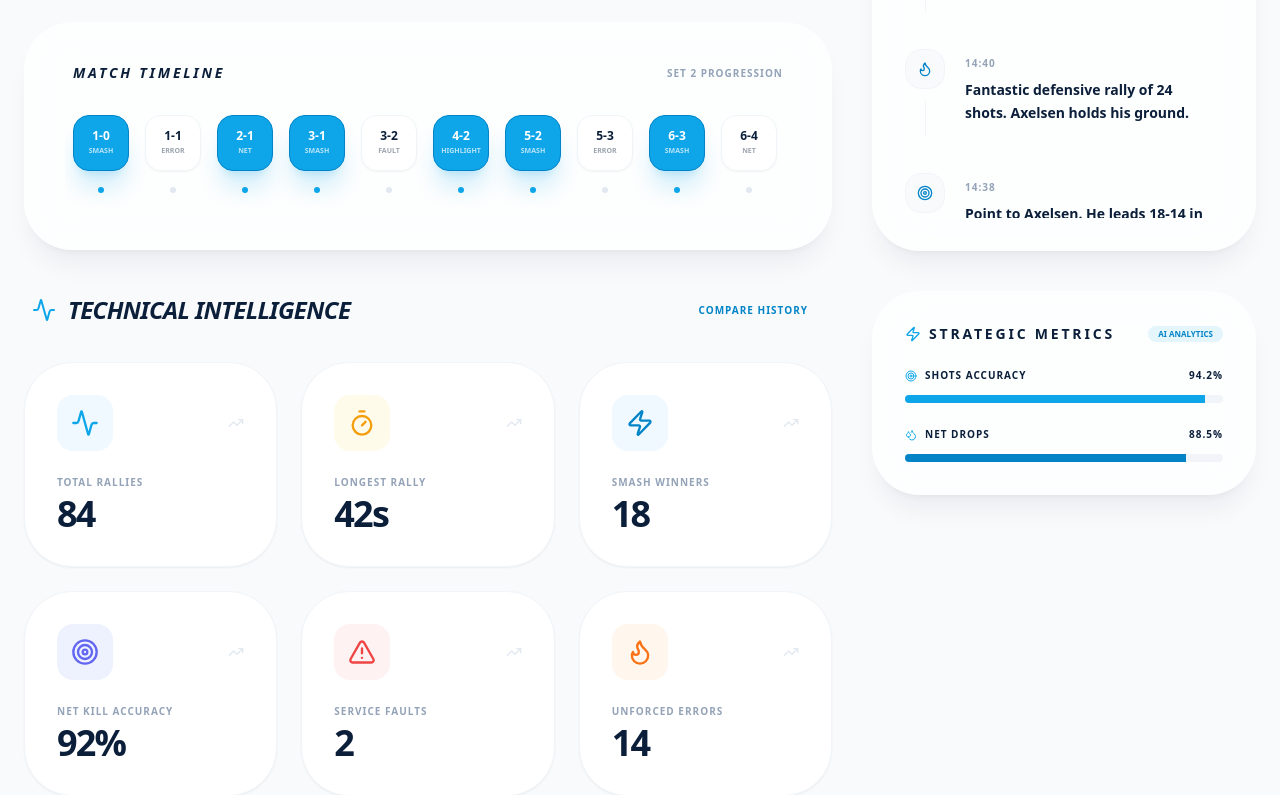
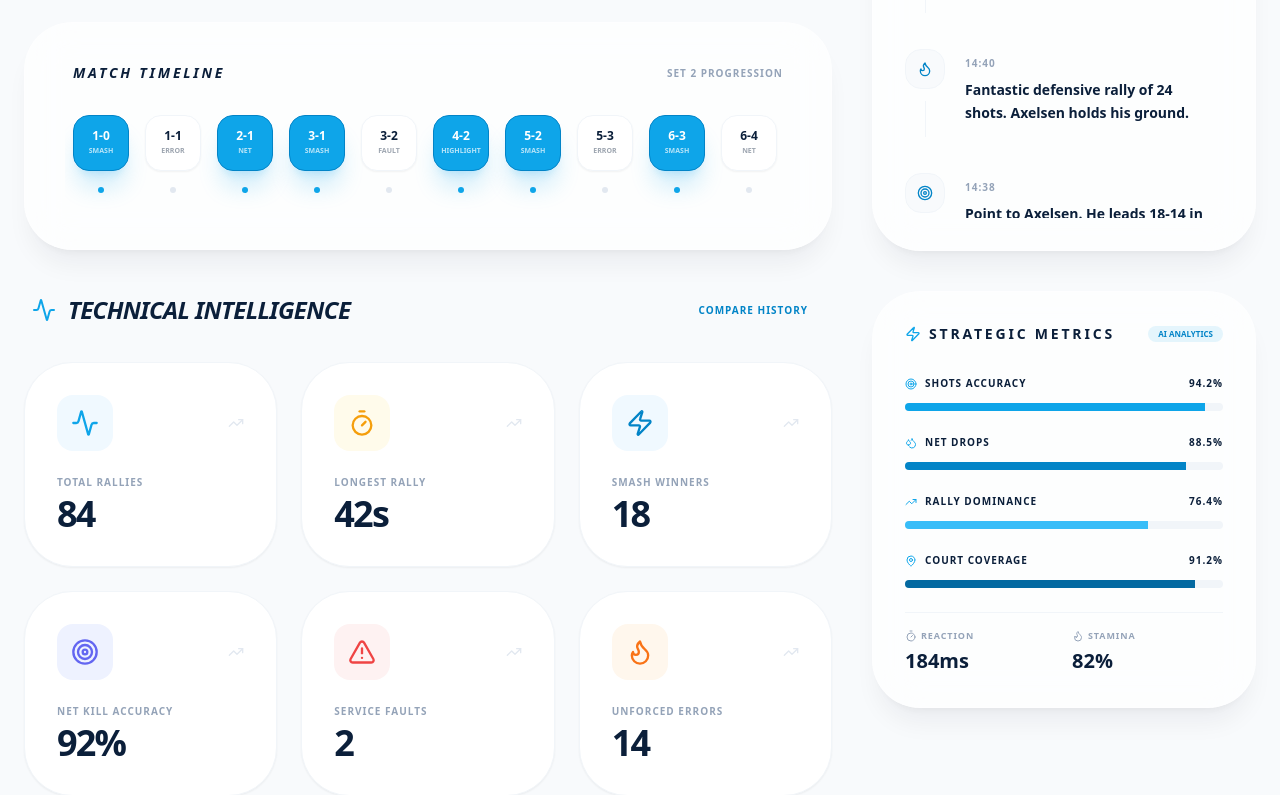
Before and after one commit to Sharief9381-tech/Smash-live, a React (Vite) app: page /broadcast/1 in a window 1280 px wide. Shown: the part 427-1222 px from the top of the page. Built offline with nearby package versions, Linux system fonts and the light colour scheme.

Commit message:
[dyad] Added four new AI metrics and improved the alignment of the Strategic Metrics panel. - wrote 1 file(s)

```diff
--- a/src/pages/LiveBroadcast.tsx
+++ b/src/pages/LiveBroadcast.tsx
@@ -10,7 +10,8 @@ import { Button } from '@/components/ui/button';
 import { Badge } from '@/components/ui/badge';
 import {
   Trophy, Clock, Activity,
-  Zap, Bell, Check, Target, Droplets
+  Zap, Bell, Check, Target, Droplets,
+  TrendingUp, Timer, Flame, MapPin
 } from 'lucide-react';
 import { motion } from 'framer-motion';
 import { cn } from '@/lib/utils';
@@ -61,7 +62,7 @@ const LiveBroadcast = () => {
 
       <main className="container px-6 py-12">
         <div className="grid lg:grid-cols-12 gap-10 items-start">
-          {/* Main Top Section: Scoreboard & Commentary */}
+          {/* Main Content Column */}
           <div className="lg:col-span-8 space-y-10">
             <section className="relative">
               <PremiumScoreboard
@@ -89,9 +90,9 @@ const LiveBroadcast = () => {
             </div>
           </div>
 
-          {/* Sidebar Section: Commentary & Strategic Metrics */}
+          {/* Sidebar Column */}
           <div className="lg:col-span-4 space-y-10">
-            {/* Commentary Feed moved next to Scoreboard */}
+            {/* Commentary Feed */}
             <CommentaryFeed events={[
               { id: '1', text: "Powerful cross-court smash from Axelsen leaves Lee with no response.", type: 'highlight', time: '14:42' },
               { id: '2', text: "Fantastic defensive rally of 24 shots. Axelsen holds his ground.", type: 'analysis', time: '14:40' },
@@ -100,9 +101,8 @@ const LiveBroadcast = () => {
               { id: '5', text: "Axelsen takes total control of the front court.", type: 'analysis', time: '14:32' },
             ]} />
 
-            {/* Strategic Metrics (Bottom) */}
+            {/* Strategic Metrics (Expanded Grid) */}
             <div className="glass-panel rounded-[3rem] p-8 border-slate-200 space-y-8">
-              <div className="space-y-6">
               <div className="flex items-center justify-between">
                 <h3 className="text-sm font-black uppercase tracking-[0.2em] flex items-center gap-2">
                   <Zap className="h-4 w-4 text-sky-500" /> Strategic Metrics
@@ -110,6 +110,7 @@ const LiveBroadcast = () => {
                 <Badge className="bg-sky-500/10 text-sky-600 border-none text-[8px] font-black">AI ANALYTICS</Badge>
               </div>
 
+              <div className="grid grid-cols-1 gap-6">
                 {/* Shots Accuracy */}
                 <div className="space-y-3">
                   <div className="flex justify-between text-[10px] font-black uppercase tracking-widest">
@@ -131,6 +132,43 @@ const LiveBroadcast = () => {
                     <motion.div initial={{ width: 0 }} animate={{ width: '88.5%' }} transition={{ duration: 1.5 }} className="h-full bg-sky-600" />
                   </div>
                 </div>
+
+                {/* Rally Dominance */}
+                <div className="space-y-3">
+                  <div className="flex justify-between text-[10px] font-black uppercase tracking-widest">
+                    <span className="flex items-center gap-2"><TrendingUp className="h-3 w-3 text-sky-500" /> Rally Dominance</span>
+                    <span className="text-[#0B1F3A]">76.4%</span>
+                  </div>
+                  <div className="h-2 bg-slate-100 rounded-full overflow-hidden">
+                    <motion.div initial={{ width: 0 }} animate={{ width: '76.4%' }} transition={{ duration: 1.5 }} className="h-full bg-sky-400" />
+                  </div>
+                </div>
+
+                {/* Court Coverage */}
+                <div className="space-y-3">
+                  <div className="flex justify-between text-[10px] font-black uppercase tracking-widest">
+                    <span className="flex items-center gap-2"><MapPin className="h-3 w-3 text-sky-500" /> Court Coverage</span>
+                    <span className="text-[#0B1F3A]">91.2%</span>
+                  </div>
+                  <div className="h-2 bg-slate-100 rounded-full overflow-hidden">
+                    <motion.div initial={{ width: 0 }} animate={{ width: '91.2%' }} transition={{ duration: 1.5 }} className="h-full bg-sky-700" />
+                  </div>
+                </div>
+
+                <div className="grid grid-cols-2 gap-4 pt-4 border-t border-slate-100">
+                  <div className="space-y-1">
+                    <p className="text-[9px] font-black text-slate-400 uppercase tracking-widest flex items-center gap-1">
+                      <Timer className="h-3 w-3" /> Reaction
+                    </p>
+                    <p className="text-xl font-black text-[#0B1F3A]">184ms</p>
+                  </div>
+                  <div className="space-y-1">
+                    <p className="text-[9px] font-black text-slate-400 uppercase tracking-widest flex items-center gap-1">
+                      <Flame className="h-3 w-3" /> Stamina
+                    </p>
+                    <p className="text-xl font-black text-[#0B1F3A]">82%</p>
+                  </div>
+                </div>
               </div>
             </div>
           </div>
```
Lines whose indentation alone changed are shown as unchanged.
